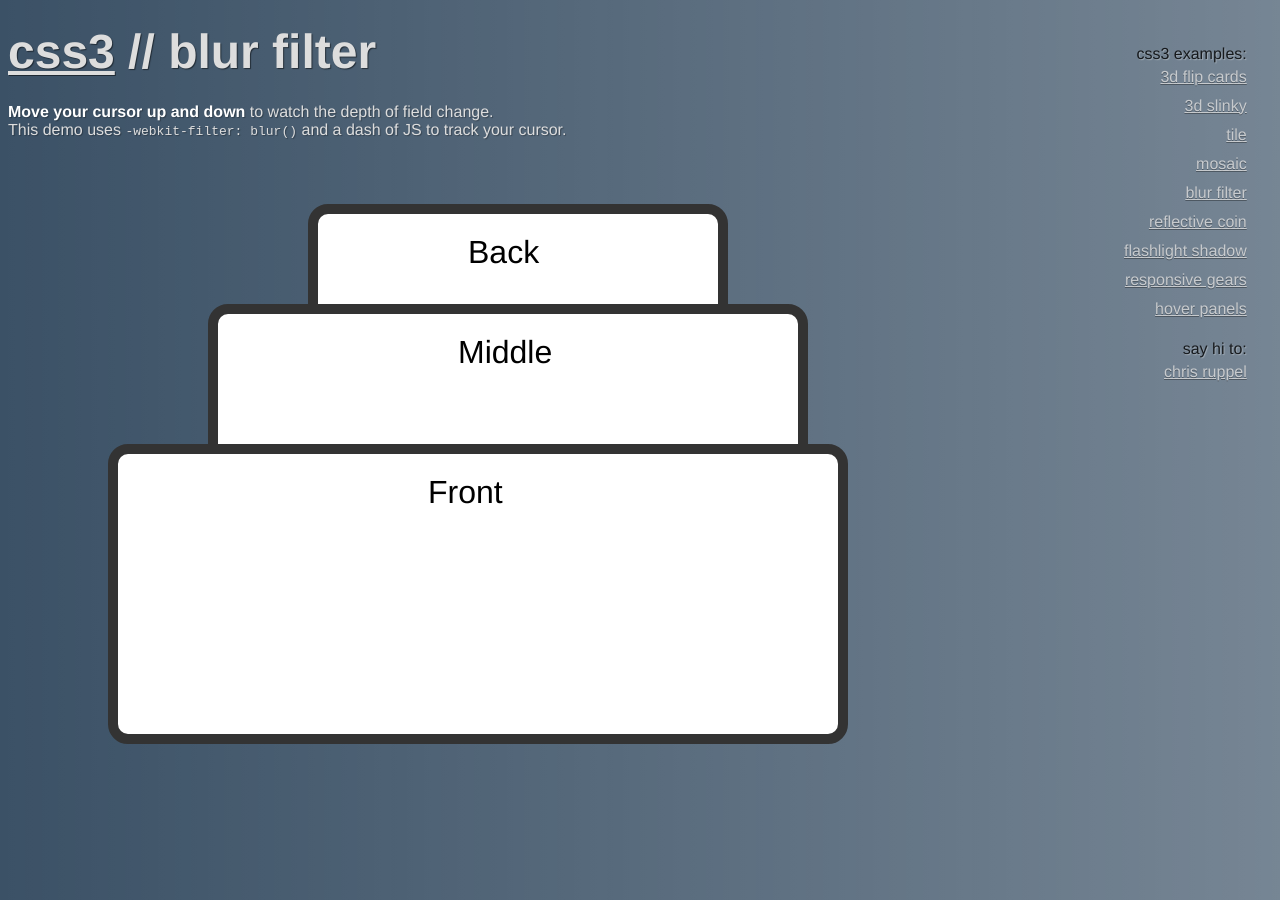
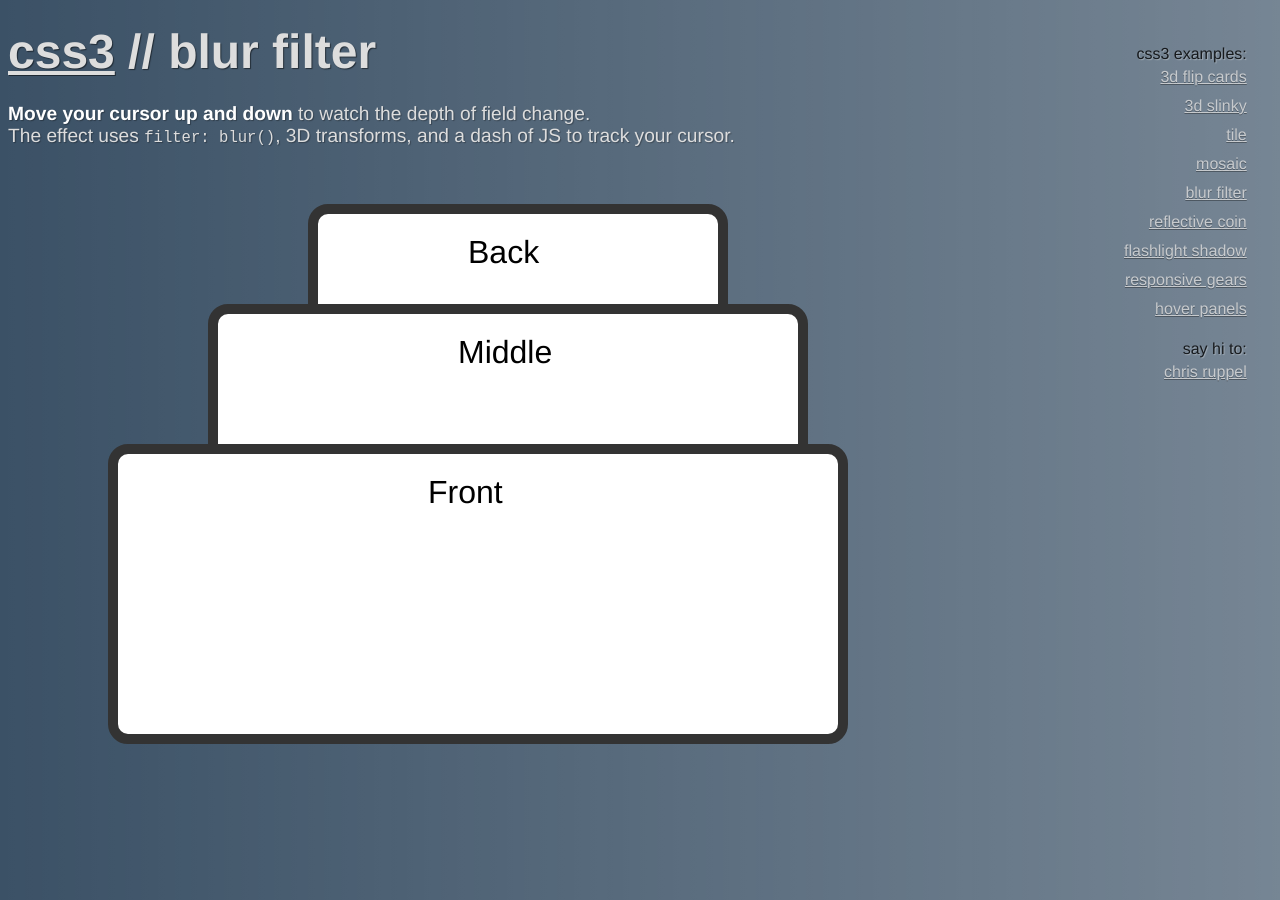
Before and after one commit to rupl/css3playground.com, a Jekyll site: the page built from _posts/demos/0001-05-01-blur-filter.html, in a window 1280 px wide. Built offline with Jekyll 4.4.1, drawn with Linux system fonts in a browser that asks for light colours; nearby versions of some CDN libraries.

Commit message:
added fallback instructions for no-cssfilters

```diff
--- a/_posts/demos/0001-05-01-blur-filter.html
+++ b/_posts/demos/0001-05-01-blur-filter.html
@@ -28,13 +28,24 @@ original: blur-filter.php
             perspective: 600px;
   }
 
+  .instructions {
+    font-size: 1.2em;
+  }
+
+  /* hide warning when browser passes the test */
+  .cssfilters .no-cssfilters {display: none; }
+
+  /* make warning more noticable when test fails */
+  .no-cssfilters .no-cssfilters {
+    color: #f99;
+  }
+
   div.layer {
     background: #fff;
     color: #000;
     position: absolute;
     border: 10px solid #333;
     border-radius: 20px;
-    transform-style: preserve-3d;
 
     /*
      * Transitioning the blur kicks this to the GPU, the .05s is a flood control
@@ -132,7 +143,11 @@ original: blur-filter.php
 
 <p class="instructions">
 	<strong>Move your cursor up and down</strong> to watch the depth of field change.<br>
-	This demo uses <code>-webkit-filter: blur()</code> and a dash of JS to track your cursor.
+	The effect uses <code>filter: blur()</code>, 3D transforms, and a dash of JS to track your cursor.
+</p>
+<p class="no-cssfilters instructions">
+  Unfortunately your browser doesn't support CSS filters yet,<br>
+  so this probably isn't a particularly impressive web page to you :(
 </p>
 
 <div class="back layer"><span>Back</span></div>
```
Also changed, not shown: 1 other file.
